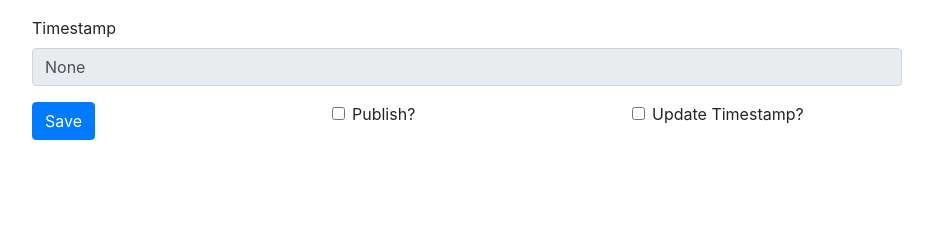
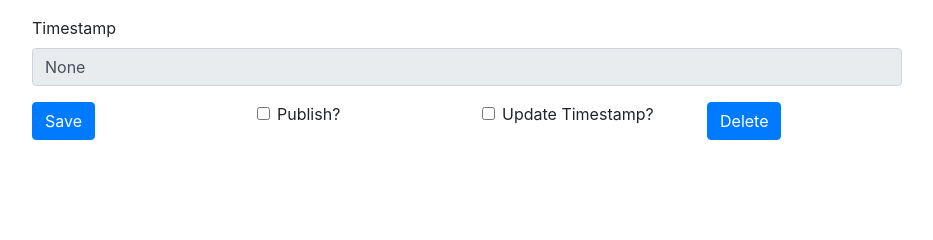
Before and after one commit to magicaljellybeans/blog, a Flask app: page /editor/ in a window 1280 px wide. Shown: the part 447-687 px from the top of the page, without its empty margins (173-1106 px from the left). Run offline with Flask 2, Linux system fonts and the light colour scheme; a user stored in the database is signed in; data that the repository does not hold is empty; some libraries are stand-ins or nearby versions; some web fonts are replaced.

Commit message:
delete posts/drafts function

```diff
--- a/app/forms.py
+++ b/app/forms.py
@@ -14,4 +14,5 @@ class EditorForm(FlaskForm):
     timestamp = DateTimeField('Timestamp')
     published = BooleanField('Publish?')
     update = BooleanField('Update Timestamp?')
+    delete = SubmitField('Delete')
     submit = SubmitField('Save')
--- a/app/models.py
+++ b/app/models.py
@@ -27,8 +27,7 @@ class Post(db.Model):
     slug = db.Column(db.String(300), unique=True, index=True)
 
     def save(self):
-        if not self.slug:
-            self.slug = re.sub('[^\w]+', '-', self.title.lower())
+        self.slug = re.sub('[^\w]+', '-', self.title.lower())
 
     def update_time(self):
         self.timestamp = datetime.utcnow()
--- a/app/routes.py
+++ b/app/routes.py
@@ -92,6 +92,12 @@ def editor(slug=None):
                     form.tags.data.append(tag.id)
 
     if form.validate_on_submit():
+        # submission was a delete
+        if form.delete.data:
+            db.session.delete(post)
+            db.session.commit()
+            flash('Post deleted')
+            return redirect(url_for('editor'))
         # copy form data into post
         post.title = form.title.data
         post.body = form.body.data
@@ -117,7 +123,7 @@ def editor(slug=None):
         # generate new/updated slug and save for redirection
         post.save()
         slug = post.slug
-
+        # save post
         db.session.add(post)
         db.session.commit()
         return redirect(url_for('post', slug=slug))
--- a/app/templates/editor.html
+++ b/app/templates/editor.html
@@ -33,7 +33,7 @@
             <label class="form-control-label" for="timestamp">Timestamp</label>
             <input type="text" readonly class="form-control" id="timestamp" value="{{ form.timestamp.data }}">
             </div></div></div>
-            {{ render_form_row([form.submit, form.published, form.update]) }}
+            {{ render_form_row([form.submit, form.published, form.update, form.delete]) }}
         </form>
 
     </div>
```
Also changed, not shown: app.db.
